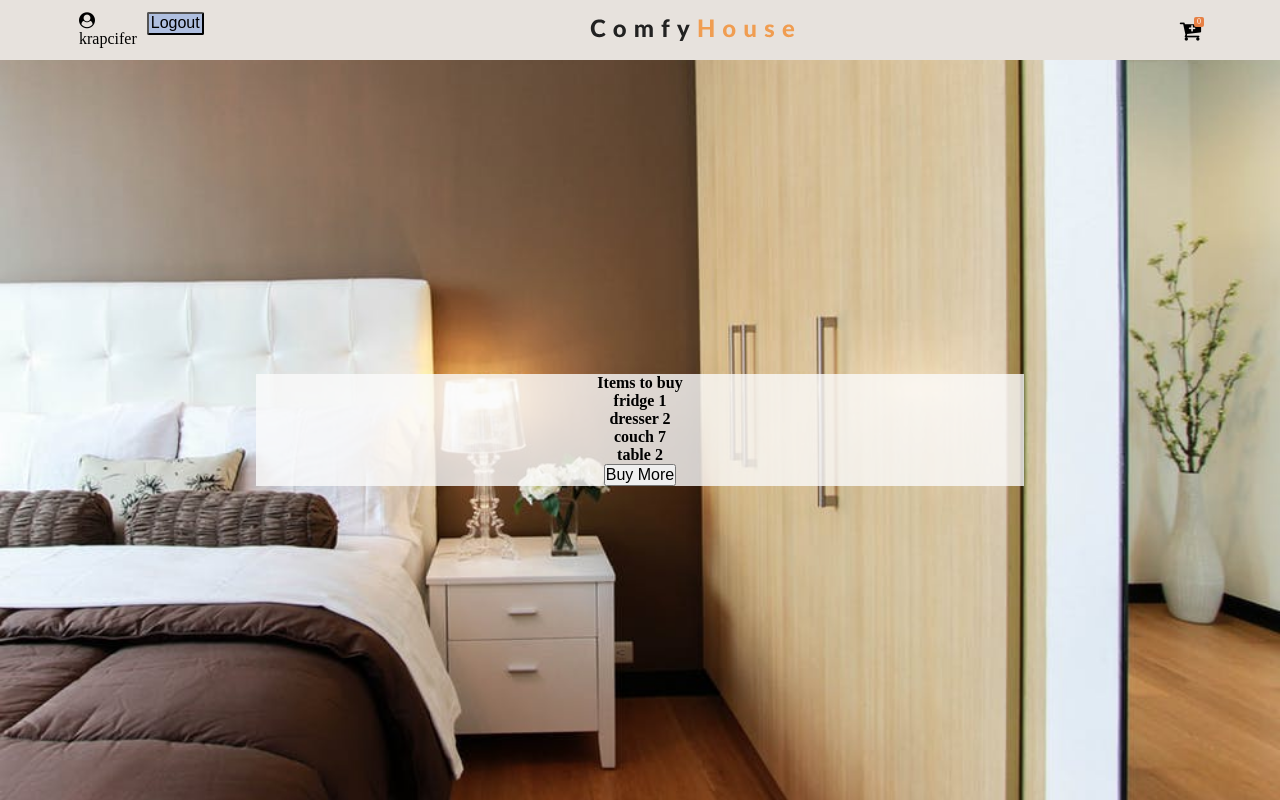
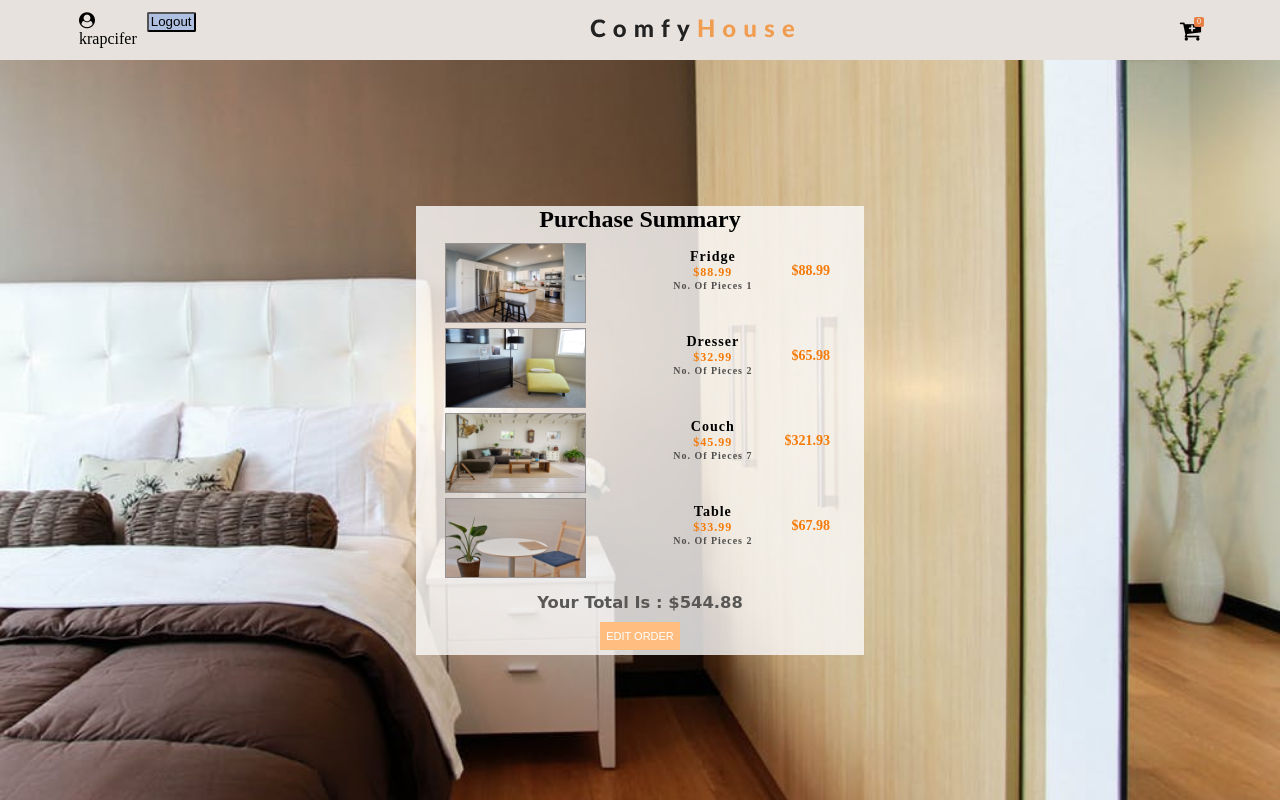
Before and after one commit to i-am-sank/ShoppingChief, a Django app: page /products/buy/ in a window 1280 px wide. Run offline with Django 3.2, Linux system fonts and the light colour scheme; a user stored in the database is signed in; data comes from the database, SQL or seed files in the repository; both versions use the stored data as it was after the commit; some libraries are stand-ins or nearby versions.

Commit message:
[feat]: order summary

```diff
--- a/shop/products/templates/products/buy_products.html
+++ b/shop/products/templates/products/buy_products.html
@@ -1,4 +1,50 @@
-{% extends 'base_layout.html' %} {% block userfac %} {% if user.is_authenticated %}
+{% extends 'base_layout.html' %} {% load static %} {% block css %}
+<link rel="stylesheet" href="{% static 'style_cart.css' %}">
+<style>
+    #edit-btn {
+        background-color: rgb(255, 189, 127);
+        border: none;
+        color: white;
+        width: 80px;
+        height: 28px;
+        text-transform: uppercase;
+        font-size: 11px;
+        cursor: pointer;
+        outline: none;
+        margin-bottom: 5px;
+    }
+
+    #edit-btn:hover {
+        background-color: rgba(255, 189, 127, 0.4);
+        font-weight: 700;
+        color: rgb(223, 124, 31);
+    }
+
+    .banner {
+        width: 35%;
+    }
+
+    .items-img {
+        width: 50%;
+        height: 80px;
+    }
+
+    .cart-item {
+        width: 50vw;
+        font-size: 12px;
+    }
+
+    .cart {
+        width: auto;
+        position: relative;
+    }
+
+    .counter {
+        margin-top: 5%;
+    }
+</style>
+
+{% endblock %} {% block userfac %} {% if user.is_authenticated %}
 <div>
     <i class="fa fa-user-circle"></i>
     <p>{{user.username}}</p>
@@ -10,16 +56,42 @@
     </form>
 </div>
 {% endif %} {% endblock %} {% block content %}
-<h1>Items to buy</h1>
+<h2>Purchase Summary</h2>
+<div class="cart">
+    <div class="cart-content">
         {% if user.products_set.all %} {% for item in user.products_set.all %}
-<div class="items">
-    <h2>{{item.title}} {{item.amount}}</h2>
+        <div class="cart-cont">
+            <img src={{item.image}} alt="item" class="items-img">
+            <div class="cart-item">
+                <h3 class="item-name">{{item.title}}</h3>
+                <h4 class="item-price">${{item.price}}</h4>
+                <h5 class="item-amount">No. of Pieces {{item.amount}}</h5>
+            </div>
+            <div class="counter">
+                <h4 class="item-price">$<span id="{{item.id}}">0</span></h4>
+            </div>
         </div>
         {% endfor %} {% else %}
         <p>Cart is Empty</p>
-{% endif %}
+        {% endif %}</div>
+    <h3 class="item-total">your total is : $<span class="total">0</span></h3>
     <form action="{% url 'home' %}" method="POST">
         {% csrf_token %}
-    <button class="submit">Buy More</button>
+        <button class="submit" id="edit-btn">Edit Order</button>
     </form>
+</div>
+{% endblock %} {% block script %}
+<script>
+    var data = JSON.parse("{{data|escapejs}}");
+    var total = 0,
+        itemtotal = 0;
+    for (var x in data) {
+        itemtotal = data[x][1][1] * data[x][1][2];
+        total = total + itemtotal;
+        const itemvalue = document.getElementById(data[x][1][0].toString());
+        itemvalue.innerText = parseFloat(itemtotal.toFixed(2));
+    }
+    const cartTotal = document.querySelector('.total');
+    cartTotal.innerText = parseFloat(total.toFixed(2));
+</script>
 {% endblock %}
--- a/shop/products/urls.py
+++ b/shop/products/urls.py
@@ -1,4 +1,5 @@
 from django.urls import path
+from django.contrib.staticfiles.urls import staticfiles_urlpatterns
 from . import views
 
 app_name = 'products'
@@ -7,3 +8,4 @@ urlpatterns = [
     path('buy/',views.buy_products,name="buy"),
     #detail by id  path('<slug:slug>',views.product_details,name="details")
 ]
+urlpatterns += staticfiles_urlpatterns()
--- a/shop/products/views.py
+++ b/shop/products/views.py
@@ -3,6 +3,7 @@ from django.views.decorators.csrf import csrf_exempt
 from .models import Products
 from django.contrib.auth.models import User
 from django.contrib.auth.decorators import login_required
+from json import dumps
 # Create your views here.
 
 @csrf_exempt
@@ -23,4 +24,13 @@ def buy_products(request):
             i+=1
             pid = 'cart['+str(i)+'][id]'
             pamount = 'cart['+str(i)+'][amount]'
+    else:
+        user = request.user
+        items =  user.products_set.all()
+        data = []
+        for item in items:
+            s = 'item.id'+str(item.id)
+            data.append([s,[item.id,item.price,item.amount]])
+        data = dumps(data)
+        return render(request,'products/buy_products.html',{'data':data})
     return render(request,'products/buy_products.html')
--- a/shop/static/style.css
+++ b/shop/static/style.css
@@ -4,7 +4,7 @@
     box-sizing: border-box;
     position: relative;
     scroll-behavior: smooth;
-    font-size: medium;
+    /*font-size: medium;*/
 }
 
 
@@ -95,8 +95,6 @@
 }
 
 .banner {
-    justify-content: center;
-    align-items: center;
     display: inline-block;
     text-align: center;
     background-color: rgba(252, 252, 252, 0.8);
@@ -123,6 +121,7 @@
     font-size: 11px;
     cursor: pointer;
     outline: none;
+    margin-bottom: 5px;
 }
 
 .shop-btn:hover {
--- a/shop/templates/index.html
+++ b/shop/templates/index.html
@@ -11,7 +11,6 @@
     <link rel="stylesheet" href="{% static 'style.css' %}"> {% block css %}
     <link rel="stylesheet" href="{% static 'style_cart.css' %}"> {% endblock %}
     <link rel="stylesheet" href="https://cdnjs.cloudflare.com/ajax/libs/font-awesome/4.7.0/css/font-awesome.min.css">
-
 </head>
 
 <body>
```
Also changed, not shown: shop/accounts/templates/accounts/login.html (+1 -8 lines), shop/static/script.js (+7 -7 lines), shop/db.sqlite3. Lines whose indentation alone changed are shown as unchanged.
